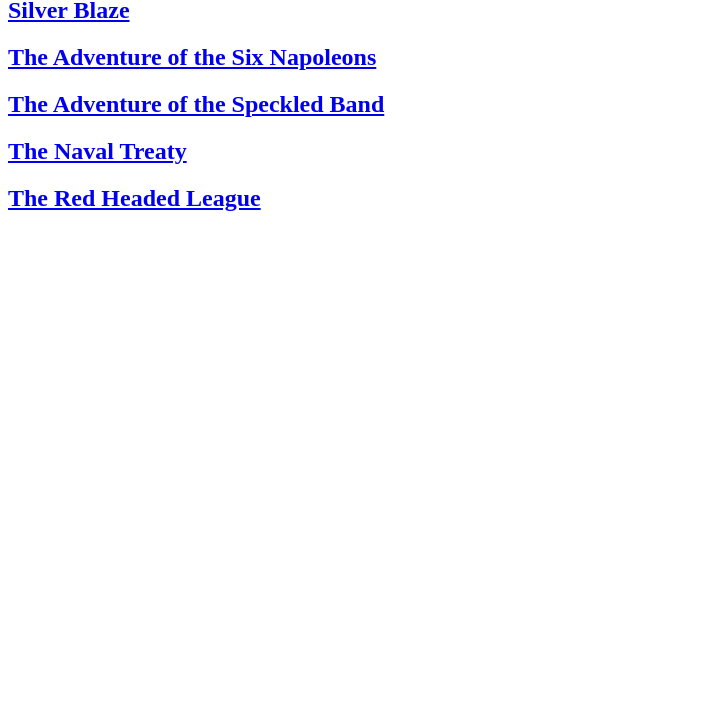
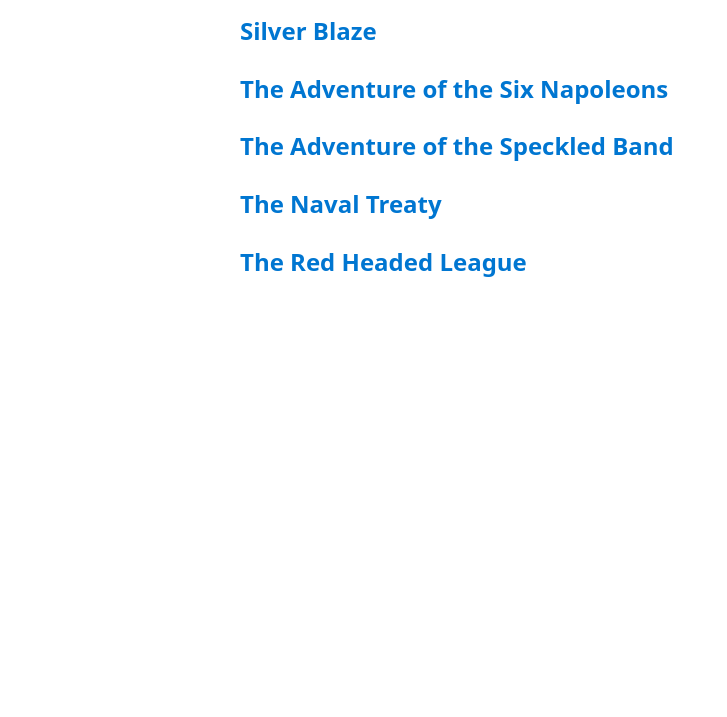
Before and after one commit to RC-Lee/SiteGen, a website: page Examples/index.html in a window 1280 px wide. Shown: the part 83-800 px from the top of the page, without its empty margins (0-727 px from the left). Drawn offline with nearby package versions, Linux system fonts and the light colour scheme.

Commit message:
Issue fixes

```diff
--- a/Examples/index.html
+++ b/Examples/index.html
@@ -4,22 +4,23 @@
 		<meta charset="utf-8">
 		<title>Generated Pages</title>
 		<meta name="viewport" content="width=device-width, initial-scale=1">
+		<link href=https://cdn.jsdelivr.net/npm/water.css@2/out/water.css rel="stylesheet">
 	</head>
 	<body><h1>Generated Pages</h1>
 		<h2>
-			<a href="./Silver Blaze.html">Silver Blaze</a>
+			<a href="./Silver_Blaze.html">Silver Blaze</a>
 		</h2>
 		<h2>
-			<a href="./The Adventure of the Six Napoleons.html">The Adventure of the Six Napoleons</a>
+			<a href="./The_Adventure_of_the_Six_Napoleons.html">The Adventure of the Six Napoleons</a>
 		</h2>
 		<h2>
-			<a href="./The Adventure of the Speckled Band.html">The Adventure of the Speckled Band</a>
+			<a href="./The_Adventure_of_the_Speckled_Band.html">The Adventure of the Speckled Band</a>
 		</h2>
 		<h2>
-			<a href="./The Naval Treaty.html">The Naval Treaty</a>
+			<a href="./The_Naval_Treaty.html">The Naval Treaty</a>
 		</h2>
 		<h2>
-			<a href="./The Red Headed League.html">The Red Headed League</a>
+			<a href="./The_Red_Headed_League.html">The Red Headed League</a>
 		</h2>
 	</body>
 </html>
```
Also changed, not shown: Examples/Silver_Blaze.html (renamed from Examples/Silver Blaze.html, +1 -0 lines), Examples/The_Adventure_of_the_Six_Napoleons.html (renamed from Examples/The Adventure of the Six Napoleons.html, +1 -0 lines), Examples/The_Adventure_of_the_Speckled_Band.html (renamed from Examples/The Adventure of the Speckled Band.html, +1 -0 lines), Examples/The_Naval_Treaty.html (renamed from Examples/The Naval Treaty.html, +1 -0 lines), Examples/The_Red_Headed_League.html (renamed from Examples/The Red Headed League.html, +1 -0 lines), bin/index.js (+4 -4 lines), README.md.
